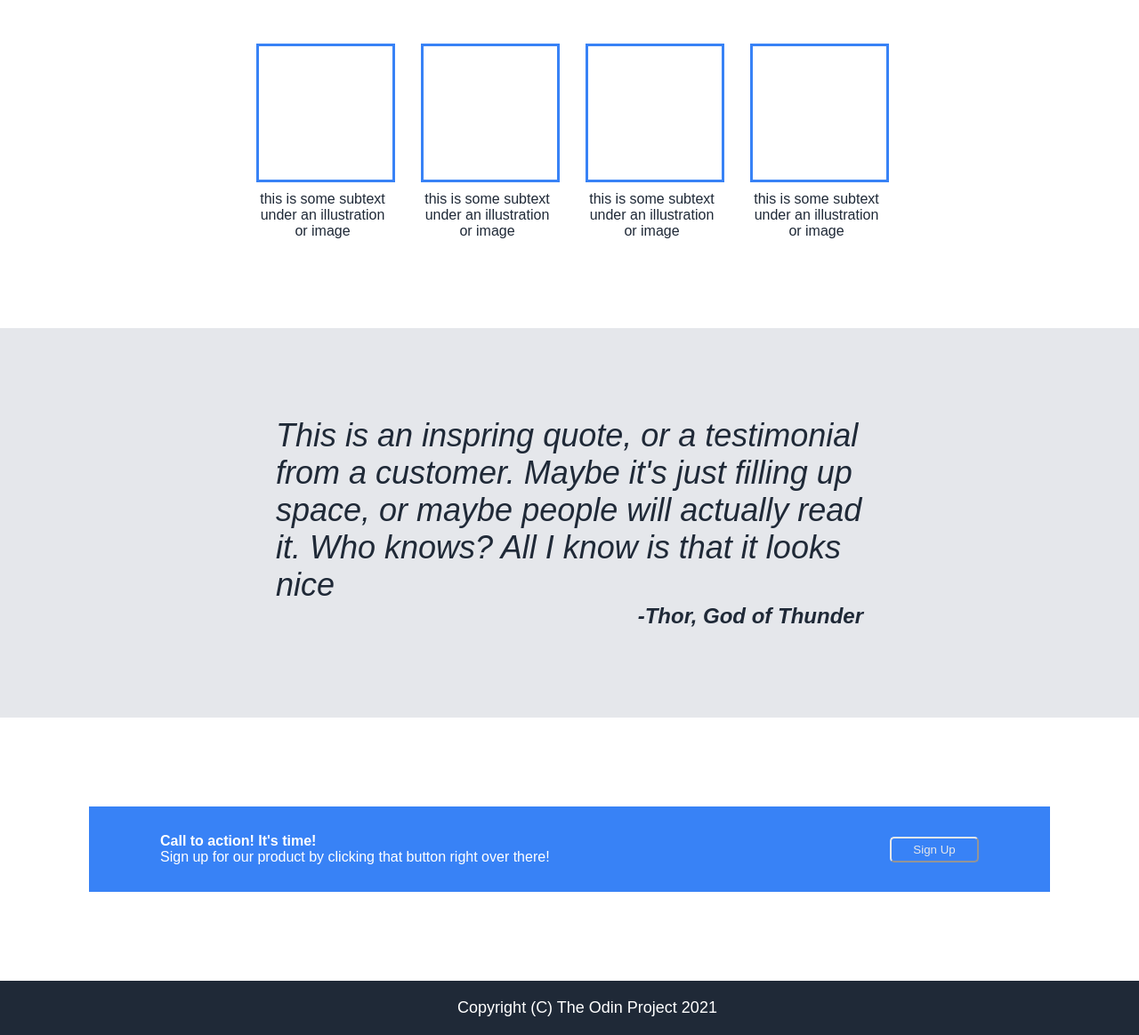
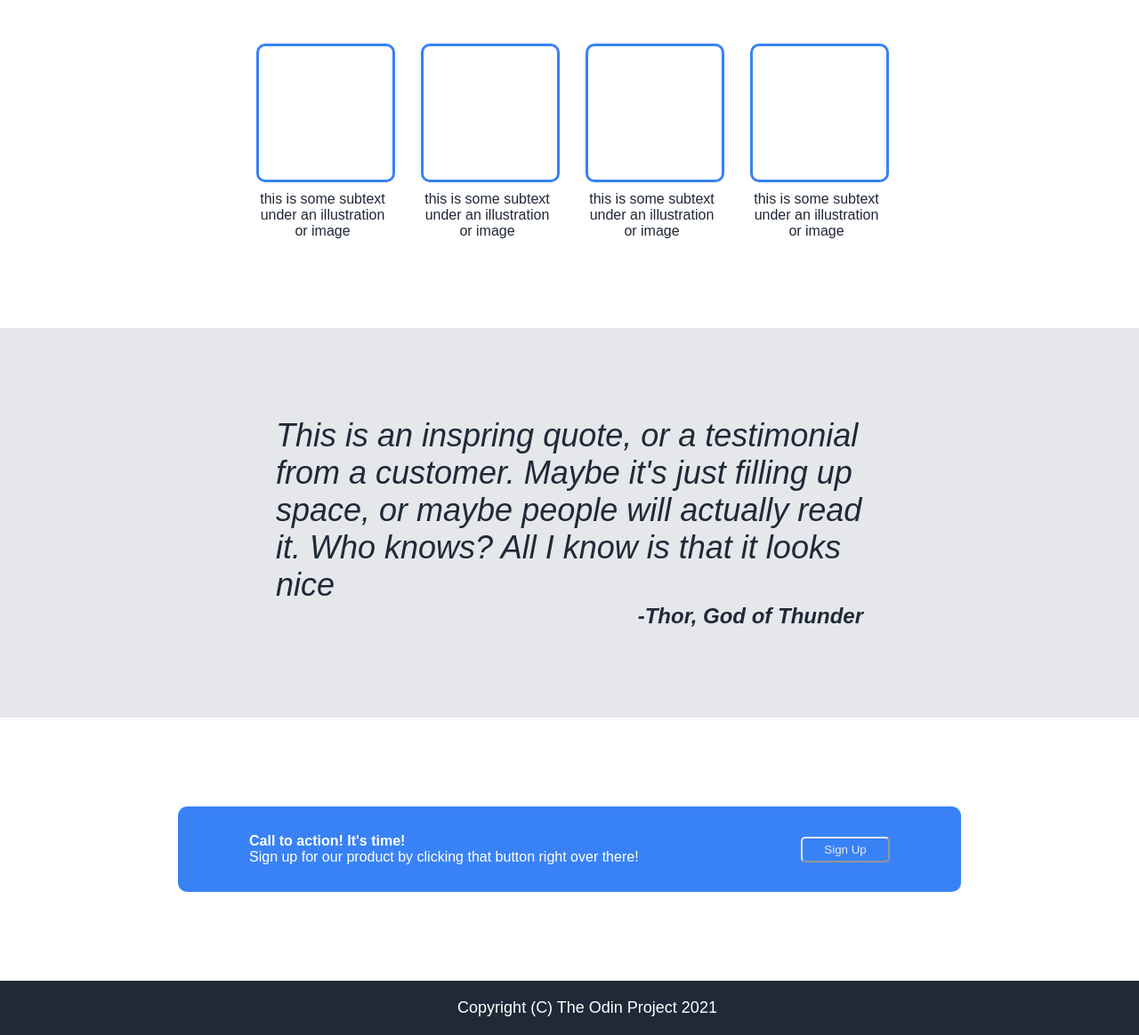
Before and after one commit to Nebuchadnazzer/odin-LandingPage, a plain HTML site: page index.html in a window 1280 px wide. Shown: the part 609-1773 px from the top of the page at 89% size. Drawn offline with Linux system fonts and the light colour scheme.

Commit message:
rounded corners for blue boxes

```diff
--- a/styles.css
+++ b/styles.css
@@ -110,6 +110,7 @@ ul {
     width: 150px;
     height: 150px;
     border: solid #3882F6;
+    border-radius: 10px;
 }
 
 .section1-text {
@@ -146,11 +147,14 @@ ul {
     background-color: #3882F6;
     color: white;
     display: flex;
+    flex-direction: row;
     align-items: center;
     justify-content: space-between;
     padding: 30px;
     margin: 100px;
-    flex-direction: row;
+    margin-left: 200px;
+    margin-right: 200px;
+    border-radius: 10px;
 }
 
 .section3-column1 {
```
